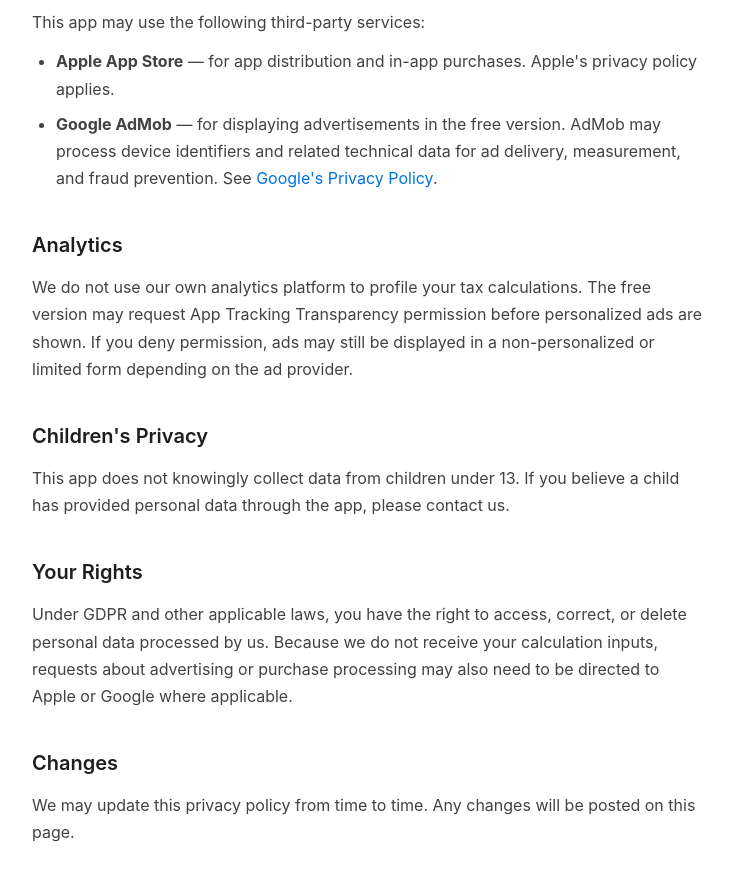
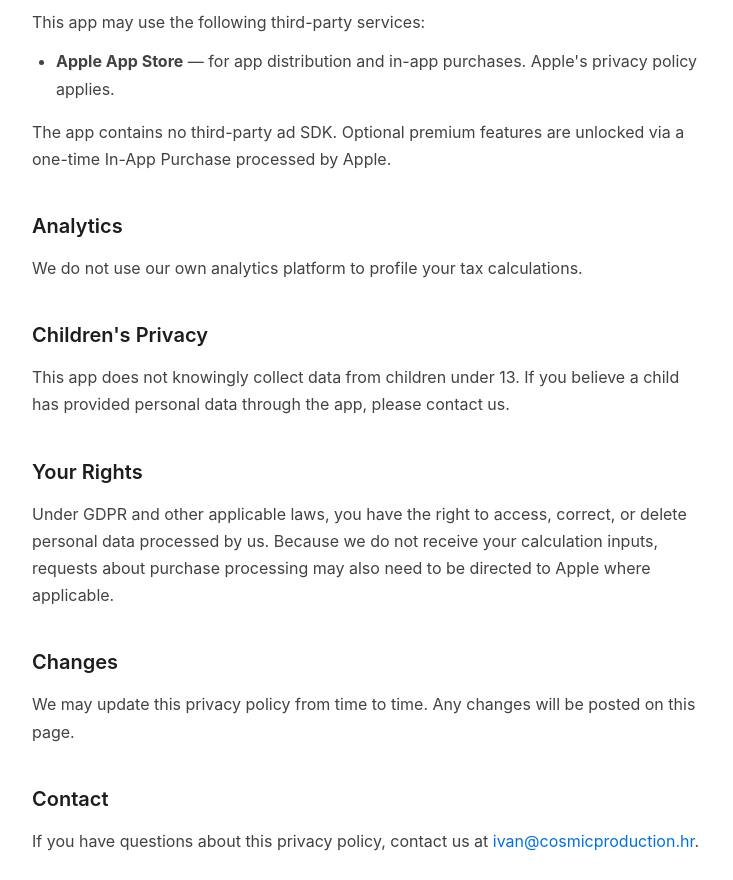
Before and after one commit to cosprosoftsplit/meinrechner-steuer-legal, a plain HTML site: page privacy.html in a window 1280 px wide. Shown: the part 513-1393 px from the top of the page, without its empty margins (272-1005 px from the left). Drawn offline with Linux system fonts and the light colour scheme.

Commit message:
Remove stale AdMob/ads disclosure — app ships no ad SDK (Lane 10 post-strip accuracy sync 2026-07-03)
Co-Authored-By: Claude Fable 5 <noreply@anthropic.com>

```diff
--- a/privacy.html
+++ b/privacy.html
@@ -72,17 +72,17 @@
         <p>This app may use the following third-party services:</p>
         <ul>
             <li><strong>Apple App Store</strong> &mdash; for app distribution and in-app purchases. Apple's privacy policy applies.</li>
-            <li><strong>Google AdMob</strong> &mdash; for displaying advertisements in the free version. AdMob may process device identifiers and related technical data for ad delivery, measurement, and fraud prevention. See <a href="https://policies.google.com/privacy">Google's Privacy Policy</a>.</li>
         </ul>
+        <p>The app contains no third-party ad SDK. Optional premium features are unlocked via a one-time In-App Purchase processed by Apple.</p>
 
         <h2>Analytics</h2>
-        <p>We do not use our own analytics platform to profile your tax calculations. The free version may request App Tracking Transparency permission before personalized ads are shown. If you deny permission, ads may still be displayed in a non-personalized or limited form depending on the ad provider.</p>
+        <p>We do not use our own analytics platform to profile your tax calculations.</p>
 
         <h2>Children's Privacy</h2>
         <p>This app does not knowingly collect data from children under 13. If you believe a child has provided personal data through the app, please contact us.</p>
 
         <h2>Your Rights</h2>
-        <p>Under GDPR and other applicable laws, you have the right to access, correct, or delete personal data processed by us. Because we do not receive your calculation inputs, requests about advertising or purchase processing may also need to be directed to Apple or Google where applicable.</p>
+        <p>Under GDPR and other applicable laws, you have the right to access, correct, or delete personal data processed by us. Because we do not receive your calculation inputs, requests about purchase processing may also need to be directed to Apple where applicable.</p>
 
         <h2>Changes</h2>
         <p>We may update this privacy policy from time to time. Any changes will be posted on this page.</p>
```
